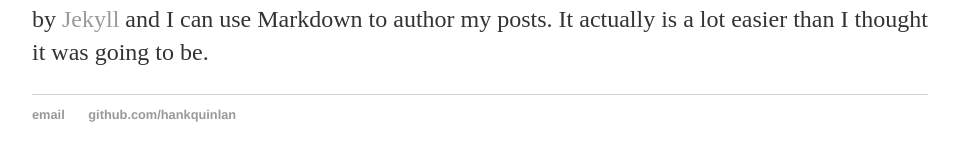
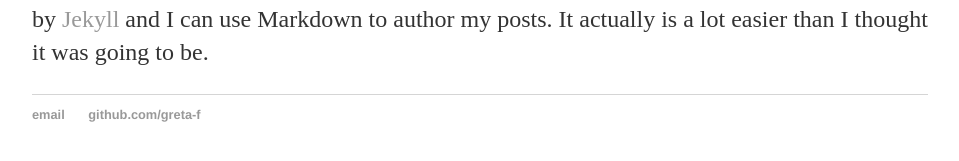
Before and after one commit to greta-f/greta-f.github.io, a Jekyll site: the page built from _posts/2014-04-30-hank-quinlan-site-launched.md, in a window 1280 px wide. Shown: the part 341-502 px from the top of the page, without its empty margins (160-1119 px from the left). Built offline with Jekyll 4.4.1, drawn with Linux system fonts in a browser that asks for light colours.

Commit message:
Update default.html

```diff
--- a/_layouts/default.html
+++ b/_layouts/default.html
@@ -21,8 +21,8 @@
 			</div><!-- /.container -->
 			<footer>
 	    		<ul>
-	        		<li><a href="mailto:hankquinlanhub@gmail.com">email</a></li>
-	        		<li><a href="https://github.com/hankquinlan">github.com/hankquinlan</a></li>
+	        		<li><a href="mailto:tikirumrunner@gmail.com">email</a></li>
+	        		<li><a href="https://github.com/greta-f">github.com/greta-f</a></li>
 				</ul>
 			</footer>
 		</body>
```
